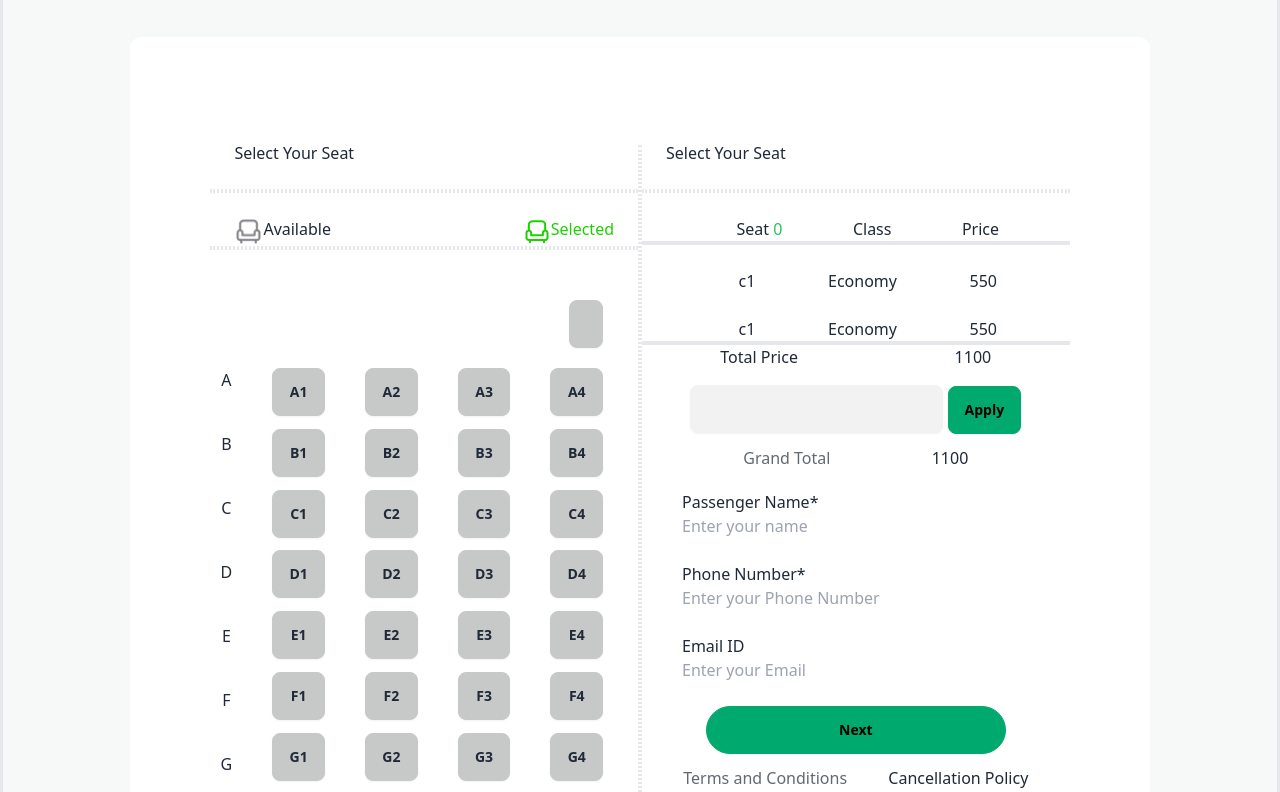
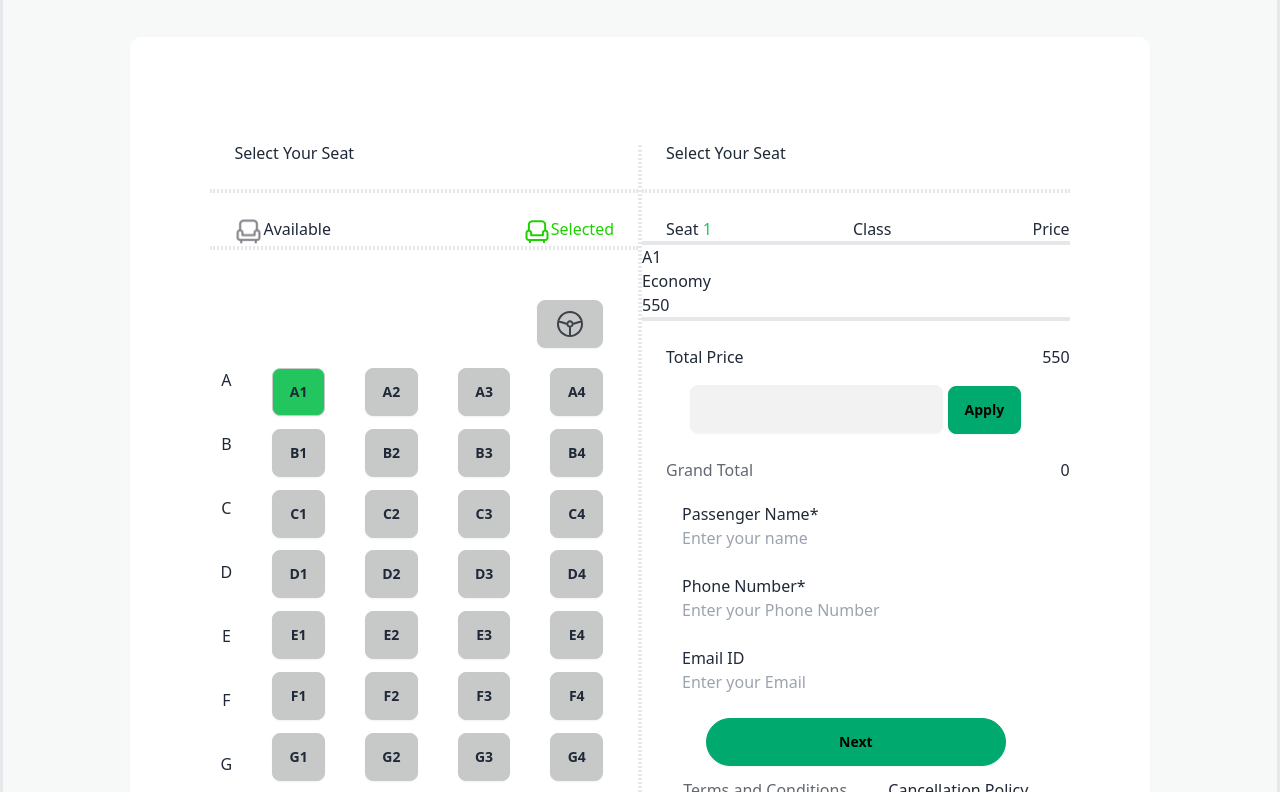
Before and after one commit to DasPriYam714/P-ticketing-Using-DOM-, a plain HTML site: page index.html in a window 1280 px wide. Both pictures are taken after a click on the button "A1". Shown: the part 2421-3213 px from the top of the page. Drawn offline with nearby package versions, Linux system fonts and the light colour scheme.

Commit message:
add js part

```diff
--- a/index.html
+++ b/index.html
@@ -157,8 +157,7 @@
                         app. The integrated testing features allow for a streamlined .</p>
                 </div>
                 <div class="flex gap-10 font-inter mt-12 ">
-                    <div
-                        class="flex justify-around items-center w-full px-7 bg-white rounded-3xl">
+                    <div class="flex justify-around items-center w-full px-7 bg-white rounded-3xl">
                         <div class="w-9/12">
                             <div class="flex justify-between">
                                 <div class="flex items-center gap-5">
@@ -229,12 +228,17 @@
                 <div class=" my-10 rounded-xl p-20 bg-white">
                     <div>
                         <div role="alert" id="alert" class="alert alert-warning hidden">
-                            <svg xmlns="http://www.w3.org/2000/svg" class="stroke-current shrink-0 h-6 w-6" fill="none" viewBox="0 0 24 24"><path stroke-linecap="round" stroke-linejoin="round" stroke-width="2" d="M12 9v2m0 4h.01m-6.938 4h13.856c1.54 0 2.502-1.667 1.732-3L13.732 4c-.77-1.333-2.694-1.333-3.464 0L3.34 16c-.77 1.333.192 3 1.732 3z" /></svg>
+                            <svg xmlns="http://www.w3.org/2000/svg" class="stroke-current shrink-0 h-6 w-6" fill="none"
+                                viewBox="0 0 24 24">
+                                <path stroke-linecap="round" stroke-linejoin="round" stroke-width="2"
+                                    d="M12 9v2m0 4h.01m-6.938 4h13.856c1.54 0 2.502-1.667 1.732-3L13.732 4c-.77-1.333-2.694-1.333-3.464 0L3.34 16c-.77 1.333.192 3 1.732 3z" />
+                            </svg>
                             <span>Warning: You can not select more then 4 seat</span>
                         </div>
                     </div>
+
+                    <!-- bus ticket section -->
                     <div class="flex w-full mt-">
-                        <!-- bus ticket section -->
 
                         <div class=" w-1/2">
                             <div class=" items-center ml-6 m-6">
@@ -249,7 +253,7 @@
                                     <p>Available</p>
                                 </div>
                                 <div class="flex mr-6  ">
-                                <img src="/resources/seat-green.png" alt="" srcset="">
+                                    <img src="resources/seat-green.png" alt="" srcset="">
                                     <p class="text-[#1DD100]"> Selected</p>
                                 </div>
 
@@ -260,7 +264,8 @@
                             <div class="flex">
                                 <div class=" pt-[50px] ">
                                     <div class="flex   justify-end pb-5">
-                                  <button class="btn btn-active"> <img src="/images/tabler-icon-steering-wheel.svg" alt="" srcset=""></button>
+                                        <button class="btn btn-active"> <img
+                                                src="resources/steering-wheel.svg" alt="" srcset=""></button>
                                     </div>
                                     <div class=" flex justify-center space-x-10">
                                         <div class="pl-[10px] grid grid-flow-row gap-10 text-center">
@@ -350,7 +355,7 @@
                                 </div>
                                 <p class="border-dotted border-2 border-black-500"></p>
                             </div>
-                       <div class="flex justify-evenly mt-6 ml-6">
+                            <div class="flex justify-between mt-6 ml-6">
                                 <div>
                                     <p>Seat <span id="add-ticket-num" class="text-green-500">0</span></p>
                                 </div>
@@ -363,36 +368,28 @@
                                 </div>
 
                             </div>
-                      <p class="border-solid border-2 border-black-500 ..."></p>
-                      <div class="flex justify-evenly mt-6 ml-6">
+                            <p class="border-solid border-2 border-black-500"></p>
+                            <!-- <div id="seat-track" class="flex justify-between my-6 ml-6">
+
+                            </div> -->
+                            <ul id="seat-track">
+
+                            </ul>
+                            <div id="seat-container" class="flex justify-between my-6 ml-6">
                                 <div>
-                          <p>c1</p>
+                                    <p id="seat-name">c1</p>
                                 </div>
                                 <div>
-                           <p>Economy</p>
+                                    <p id="economy">Economy</p>
                                 </div>
                                 <div>
-                          <p>550</p>
+                                    <p id="price">550</p>
 
                                 </div>
+                            </div>
+                            <p class="border-solid border-2 border-black-500"></p>
 
-                      </div>
-                      <div class="flex justify-evenly mt-6 ml-6">
-                        <div>
-                          <p>c1</p>
-                        </div>
-                        <div>
-                           <p>Economy</p>
-                        </div>
-                        <div>
-                          <p>550</p>
-
-                        </div>
-
-                      </div>
-                      <p class="border-solid border-2 border-black-500 ..."></p>
-
-                      <div class="flex justify-evenly  ">
+                            <div class="flex justify-between mt-6 ml-6">
                                 <div>
                                     <p>Total Price</p>
                                 </div>
@@ -400,26 +397,26 @@
 
                                 </div>
                                 <div>
-                          <p>1100</p>
+                                    <p id="price-count">0</p>
 
                                 </div>
 
                             </div>
 
-                      <div class="flex flex-col items-center mt-4  ">
+                            <div class="flex flex-col items-center justify-between mt-4 w-full ">
                                 <div>
                                     <!-- <input  type="text" name="" class="ID1" placeholder="Have any copupon?"> -->
                                     <input class="btn" type="text">
                                     <button class="btn btn-success">Apply</button>
                                 </div>
                             </div>
-                      <div class="flex justify-evenly items-center mt-3 ">
+                            <div class="flex justify-between items-center mt-6 ml-6 ">
                                 <div>
                                     <p class="opacity-70">Grand Total</p>
                                 </div>
 
                                 <div>
-                         <p>1100</p>
+                                    <p>0</p>
 
                                 </div>
 
@@ -427,7 +424,7 @@
 
                             <div class="flex flex-col pl-[40px] pt-[20px]">
                                 <p> Passenger Name*</p>
-                          <input  type="text" name="" class="ID1" placeholder="Enter your name"> <br>
+                                <input type="text" name="" class="ID1" placeholder="Enter your name"> <br>
                                 <p>Phone Number*</p>
                                 <input type="number" name="" class="ID2" placeholder="Enter your Phone Number"> <br>
                                 <p> Email ID</p>
@@ -504,5 +501,8 @@
 
     </footer>
 
+    <script src="script/count.js"></script>
+    <script src="script/ticColour.js"></script>
+
 </body>
 </html>
--- /dev/null
+++ b/script/count.js
@@ -0,0 +1,59 @@
+const allBtn = document.getElementsByClassName('add-ticket');
+let count = 0;
+let seat = 40;
+let total= 0;
+for (const btn of allBtn) {
+    btn.addEventListener('click', function (event) {
+        const seatName= btn.innerText;
+        const economyClass= document.getElementById('economy')
+        const getEconomyClass= economyClass.innerText;
+
+        const priceClass= document.getElementById('price')
+        const getPriceClass= priceClass.innerText;
+        const inSeat= document.getElementById('seat-container')
+        inSeat.classList.add('hidden')
+
+        count = count + 1;
+        seat = seat - 1;
+        total= getPriceClass*count;
+
+
+        if (count > 4) {
+            document.getElementById('alert').classList.remove('hidden')
+        }
+        else {
+            setInnerText('add-ticket-num', count);
+            event.target.classList.add('bg-green-500');
+            setInnerText('price-count',total);
+            const selectedSeat = document.getElementById("seat-track");
+
+            const li = document.createElement('li')
+
+            const p = document.createElement('p')
+            p.innerText=seatName;
+
+            const p2 = document.createElement('p')
+            p2.innerText=getEconomyClass;
+
+            const p3 = document.createElement('p')
+            p3.innerText=getPriceClass;
+
+            li.appendChild(p);
+            li.appendChild(p2);
+            li.appendChild(p3);
+            selectedSeat.appendChild(li);
+        }
+        // document.getElementById('seat-left').innerText=seat;
+        setInnerText('seat-left', seat);
+
+        //Seat number added
+
+        // const seatName= event.target.parentNode.childNodes[1].innerText;
+
+        // setInnerText('seat-name',seatName);
+
+    })
+}
+function setInnerText(id, value) {
+    document.getElementById(id).innerText = value;
+}
--- /dev/null
+++ b/script/ticColour.js
@@ -0,0 +1,5 @@
+function setBackgroundColorById(elementId){
+    const element=document.getElementsByClassName(elementId);
+    element.classList.add('bg-orange-400');
+
+}
--- a/styles/dynamic_style.css
+++ b/styles/dynamic_style.css
@@ -5,3 +5,11 @@
 .font-inter{
     font-family: "Inter", sans-serif;
 }
+li{
+    display: flex;
+    gap: 20px;
+    margin: auto;
+    list-style: numeric;
+    justify-content: space-between;
+    margin: 10px 6px 6px 25px;
+}
```
Also changed, not shown: resources/steering-wheel.svg (added). Lines whose indentation alone changed are shown as unchanged.
